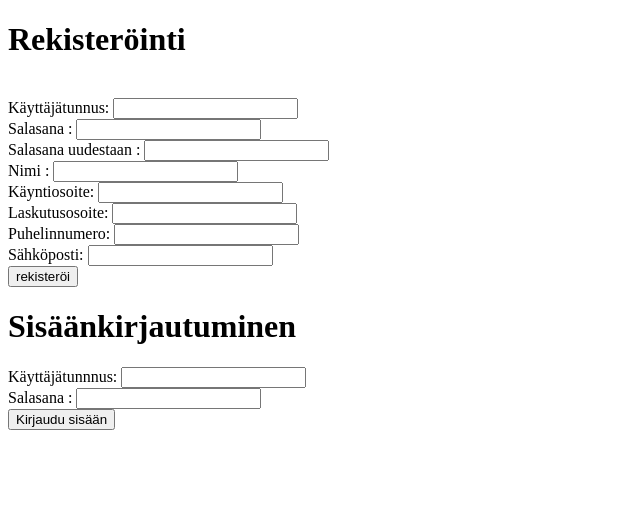
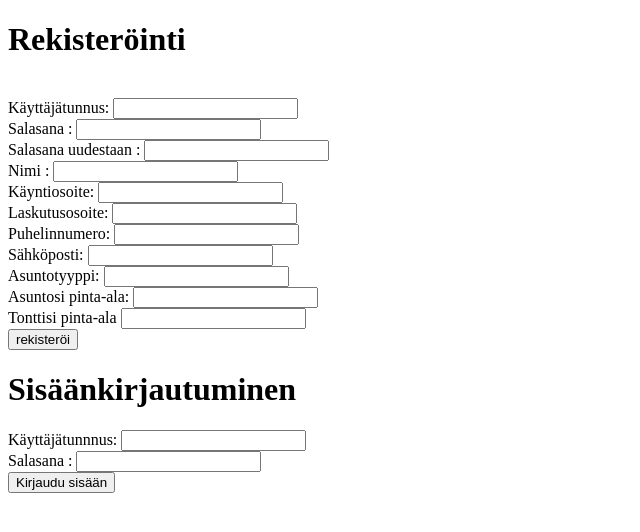
Before and after one commit to severikupari1/php-severi, a PHP site: page /Login.php in a window 1280 px wide. Shown: the top 532 px of the page, without its empty margins (0-640 px from the left). Run offline with PHP 8.4, Linux system fonts and the light colour scheme.

Commit message:
paivittelya

```diff
--- a/harjoitustyo/Login.php
+++ b/harjoitustyo/Login.php
@@ -12,7 +12,7 @@
 <body>
     <?php
 
-
+    //`apartment_type`, `apartment_area`, `property`
 
     ?>
 
@@ -26,6 +26,9 @@
     Laskutusosoite:    <input type="text" name="laskutusosoite" value=""> <br>
     Puhelinnumero:    <input type="text" name="puhelinnumero" value=""> <br>
     Sähköposti:    <input type="text" name="email" value=""> <br>
+    Asuntotyyppi: <input type="text" name="asuntotyyppi" >   <br>
+       Asuntosi pinta-ala: <input type="text" name="asuntopintala" >  <br>
+       Tonttisi pinta-ala <input type="text" name="tonttipintala" >  <br>
         <input type="submit" value="rekisteröi" name="rekisteroi"> <br>
     </form>
 
```
Also changed, not shown: harjoitustyo/Login-check.php (+8 -0 lines).
